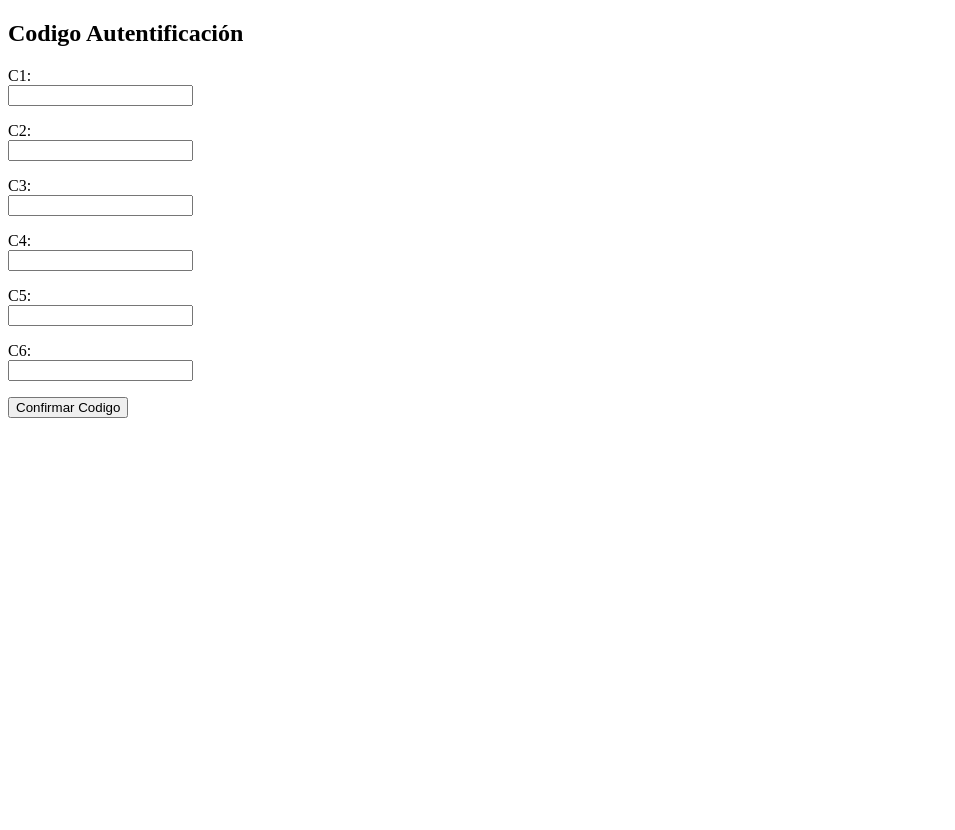
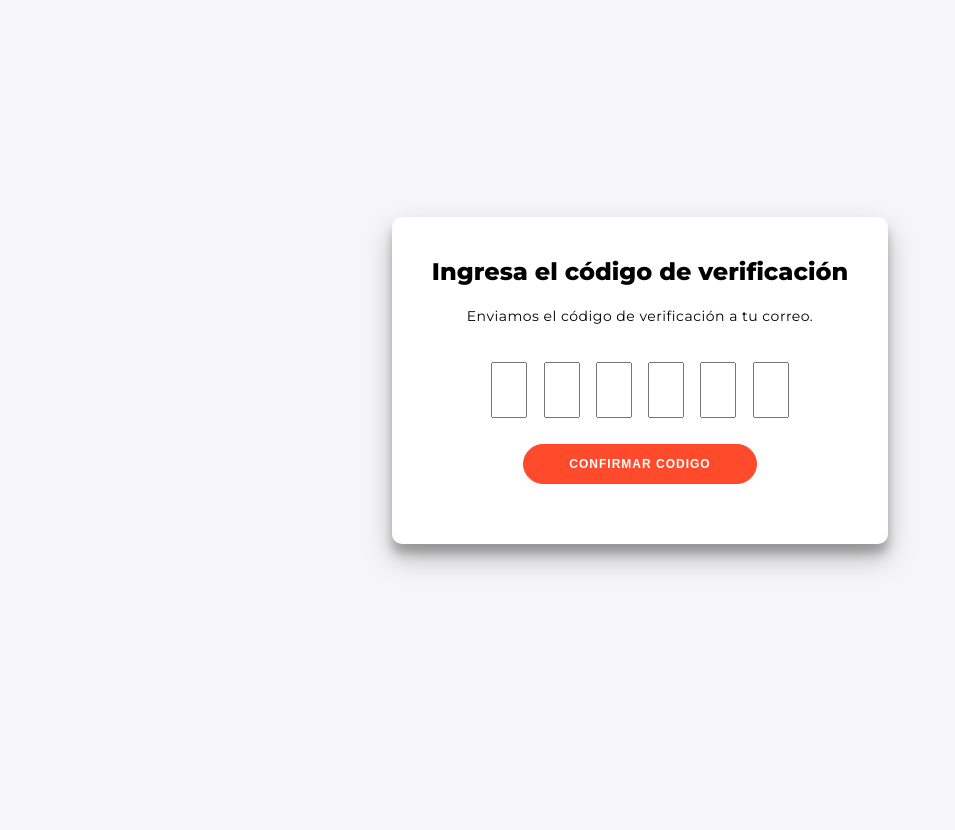
Before and after one commit to Andrewdpg/sistema-de-eventos, a Django app: template src/templates/users/auth_code.html in a window 1280 px wide. Shown: the whole page, without its empty margins (0-955 px from the left). Before the commit the page ends 418 px from the top, so only its background shows below. Run offline with Django 5.2, Linux system fonts and the light colour scheme; the template is opened without the code that fills it: values that come from a table or form of the project are taken from there, others are empty.

Commit message:
build: add styles to auth-code

```diff
--- /dev/null
+++ b/src/static/css/auth_code.css
@@ -0,0 +1,89 @@
+@import url('https://fonts.googleapis.com/css?family=Montserrat:400,800');
+
+* {
+	box-sizing: border-box;
+}
+
+body {
+	background: #f6f5f7;
+	display: flex;
+	justify-content: center;
+	align-items: center;
+	flex-direction: column;
+	font-family: 'Montserrat', sans-serif;
+	height: 100vh;
+	margin: -20px 0 50px;
+}
+
+h2 {
+	font-weight: bold;
+	margin: 0;
+    text-align: center;
+}
+
+p {
+	font-size: 14px;
+	font-weight: 100;
+	line-height: 20px;
+	letter-spacing: 0.5px;
+	margin: 20px 0 30px;
+    text-align: center;
+}
+
+button, a {
+    margin: 20px;
+	border-radius: 20px;
+	border: 1px solid #FF4B2B;
+	background-color: #FF4B2B;
+	color: #FFFFFF;
+	font-size: 12px;
+	font-weight: bold;
+	padding: 12px 45px;
+	letter-spacing: 1px;
+	text-transform: uppercase;
+	transition: transform 80ms ease-in;
+}
+
+button:active {
+	transform: scale(0.95);
+}
+
+button:focus {
+	outline: none;
+}
+
+form {
+	background-color: #FFFFFF;
+	display: flex;
+	align-items: center;
+	justify-content: center;
+	flex-direction: column;
+	padding: 0 50px;
+	text-align: center;
+}
+
+.form-container {
+	background-color: #fff;
+	border-radius: 10px;
+  	box-shadow: 0 14px 28px rgba(0,0,0,0.25),
+			0 10px 10px rgba(0,0,0,0.22);
+    flex-direction: column;
+	overflow: hidden;
+	max-width: 100%;
+    padding: 40px;
+}
+
+.code-container {
+    display: flex;
+    justify-content: center;
+    align-items: center;
+    margin: 20px 0;
+}
+
+.code_field {
+    margin: 6px;
+    width: 36px;
+    height: 56px;
+    text-align: center;
+    font-size: 24px;
+}
--- a/src/templates/users/auth_code.html
+++ b/src/templates/users/auth_code.html
@@ -1,18 +1,26 @@
 {% extends "root.html" %}
 
+{% block title %}
+    Verificación de Código
+{% endblock title %}
+
+{% load static %}
+{% block stylesheet %}
+    <link rel="stylesheet" href="{% static 'css/auth_code.css' %}">
+{% endblock stylesheet %}
+
 {% block content %}
-    <h2>Codigo Autentificación</h2>
-    <form method="POST">
-        {% csrf_token %}
-        {% for field in form %}
-            <p>
-                {{ field.label_tag }}<br>
-                {{ field }}
-                {% for error in field.errors %}
-                    <small style="color: red;">{{ error }}</small>
+    <div class="form-container">
+        <h2>Ingresa el código de verificación</h2>
+        <p>Enviamos el código de verificación a tu correo.</p>
+        <form method="POST">
+            {% csrf_token %}
+            <div name="code-container">
+                {% for code_field in form %}
+                    {{ code_field }}
                 {% endfor %}
-            </p>
-        {% endfor %}
-        <button type="submit" class="btn btn-success">Confirmar Codigo</button>
-    </form>
+            </div>
+            <button type="submit" class="btn btn-success">Confirmar Codigo</button>
+        </form>
+    </div>
 {% endblock content %}
--- a/src/users/forms.py
+++ b/src/users/forms.py
@@ -14,12 +14,35 @@ class UserCreationForm_FirstStage(forms.Form):
     )
 
 class UserCreationForm_SecondStage(forms.Form):
-    c1 = forms.CharField(max_length=1)
-    c2 = forms.CharField(max_length=1)
-    c3 = forms.CharField(max_length=1)
-    c4 = forms.CharField(max_length=1)
-    c5 = forms.CharField(max_length=1)
-    c6 = forms.CharField(max_length=1)
+    c1 = forms.CharField(
+        max_length=1,
+        widget=forms.TextInput(attrs={'class': 'code_field'})
+    )
+
+    c2 = forms.CharField(
+        max_length=1,
+        widget=forms.TextInput(attrs={'class': 'code_field'})
+    )
+
+    c3 = forms.CharField(
+        max_length=1,
+        widget=forms.TextInput(attrs={'class': 'code_field'})
+    )
+
+    c4 = forms.CharField(
+        max_length=1,
+        widget=forms.TextInput(attrs={'class': 'code_field'})
+    )
+
+    c5 = forms.CharField(
+        max_length=1,
+        widget=forms.TextInput(attrs={'class': 'code_field'})
+    )
+
+    c6 = forms.CharField(
+        max_length=1,
+        widget=forms.TextInput(attrs={'class': 'code_field'})
+    )
 
     def clean(self):
         cleaned_data = super().clean()
```
